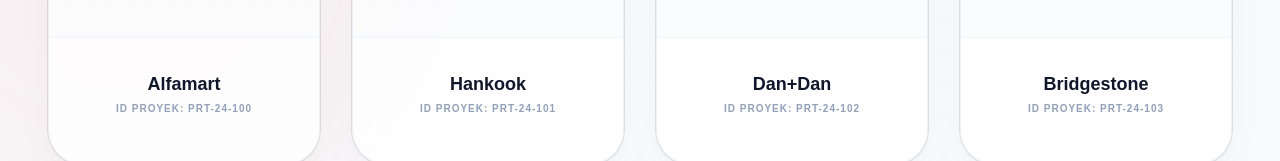
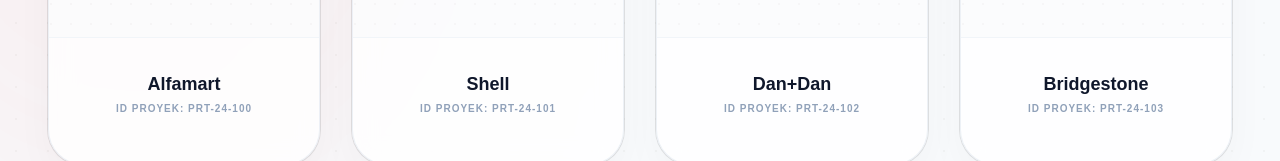
Before and after one commit to padji28-source/SeragamParahita, a React (Vite) app: page /partner in a window 1280 px wide. Shown: the part 1113-1274 px from the top of the page. Built offline with nearby package versions, Linux system fonts and the light colour scheme.

Commit message:
Update HERO_IMAGES and LIVE_PROJECTS constants

```diff
--- a/src/constants.ts
+++ b/src/constants.ts
@@ -145,8 +145,8 @@ export const MATERIALS: Material[] = [
 ];
 
 export const HERO_IMAGES = [
+  '/Parahitaprimasentosa.png',
   '/product-1.jpg',
-  '/product-2.jpg',
 ];
 
 export const LIVE_PROJECTS: LiveProject[] = [
@@ -183,8 +183,8 @@ export const MAJOR_PARTNERS: MajorPartner[] = [
   },
   {
     id: '2',
-    name: 'Hankook',
-    logo: 'https://1000logos.net/wp-content/uploads/2020/08/Hankook-Logo-1990s.png',
+    name: 'Shell',
+    logo: 'https://upload.wikimedia.org/wikipedia/en/e/e8/Shell_logo.svg',
     status: 'Live Order',
     progress: 60,
   },
```
